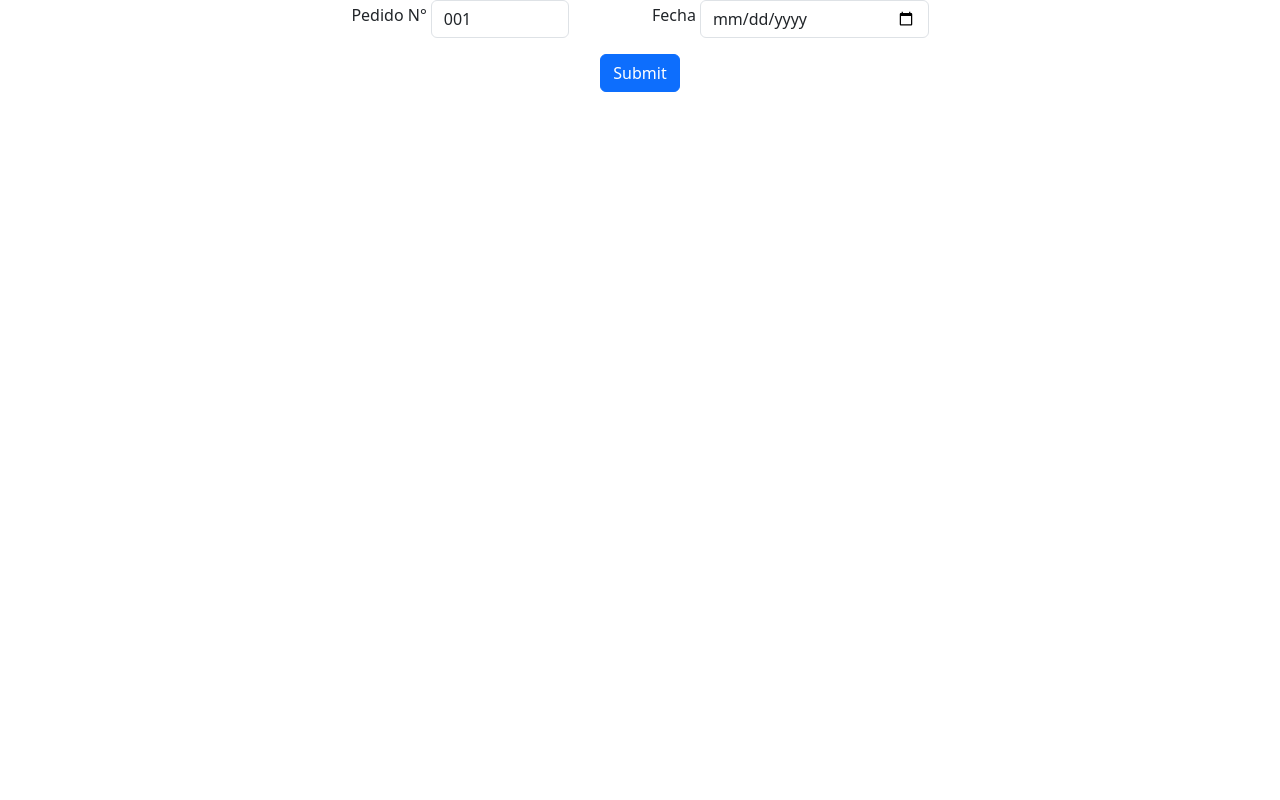
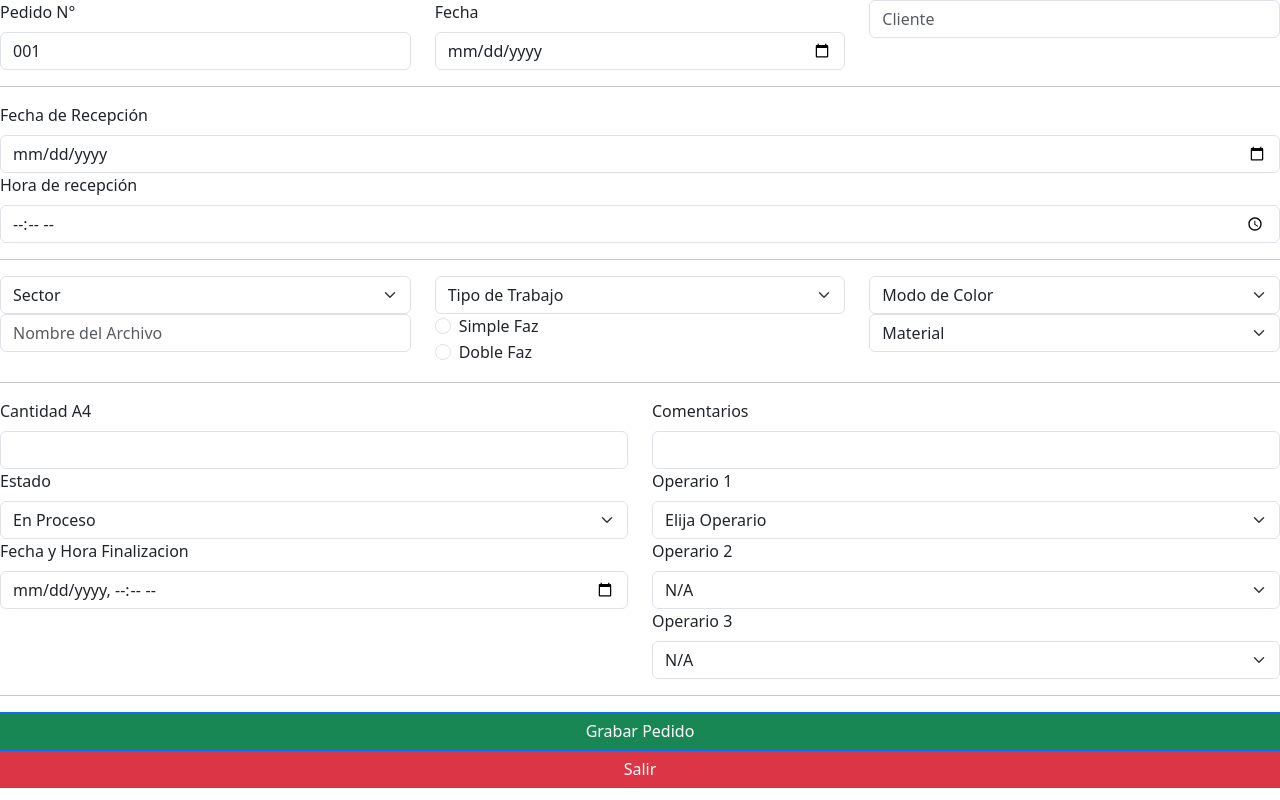
Before and after one commit to jonytellodev/remitosBuro, a React (Vite) app: page / in a window 1280 px wide. Built offline with nearby package versions, Linux system fonts and the light colour scheme.

Commit message:
se finaliza estructura principal de formulario

```diff
--- a/src/components/views/remitos/FormRemitos.jsx
+++ b/src/components/views/remitos/FormRemitos.jsx
@@ -4,32 +4,185 @@ import Form from "react-bootstrap/Form";
 
 const FormRemitos = () => {
   return (
-    <Form className="container-fluid d-flex flex-column gap-2 align-items-center">
+    <Form className="">
       <Row>
-        <Col xs={12} md={6}>
-          <Form.Group className="d-flex gap-1 align-items-center">
+        <Col>
+          <Form.Group className="">
             <Form.Label>Pedido N°</Form.Label>
+            <Form.Control type="text" value={"001"}></Form.Control>
+          </Form.Group>
+        </Col>
+        <Col>
+          <Form.Group className="">
+            <Form.Label>Fecha</Form.Label>
+            <Form.Control type="date"></Form.Control>
+          </Form.Group>
+        </Col>
+        <Col>
+          <Form.Group>
             <Form.Control
               type="text"
-              value={"001"}
-              className="w-50"
+              placeholder="Cliente"
+              className=""
             ></Form.Control>
           </Form.Group>
         </Col>
-        <Col xs={12} md={6}>
-          <Form.Group className="d-flex gap-1 align-items-center">
-            <Form.Label>Fecha</Form.Label>
-            <Form.Control
-            type="date"></Form.Control>
+      </Row>
+      <hr />
+      <Row>
+        <Col>
+          <Form.Group>
+            <Form.Label>Fecha de Recepción</Form.Label>
+            <Form.Control type="date"></Form.Control>
+          </Form.Group>
+          <Form.Group>
+            <Form.Label>
+              <span>Hora de recepción</span>
+            </Form.Label>
+            <Form.Control type="time"></Form.Control>
+          </Form.Group>
+        </Col>
+      </Row>
+      <hr />
+      <Row>
+        <Col>
+          <Form.Group>
+            <Form.Select>
+              <option>Sector</option>
+              <option value="1">Digital</option>
+            </Form.Select>
+          </Form.Group>
+        </Col>
+        <Col>
+          <Form.Group>
+            <Form.Select>
+              <option>Tipo de Trabajo</option>
+              <option value="1">Solo impresion</option>
+              <option value="2">Medio Corte</option>
+              <option value="3">Corte IECHO</option>
+            </Form.Select>
+          </Form.Group>
+        </Col>
+        <Col>
+          <Form.Group>
+            <Form.Select>
+              <option>Modo de Color</option>
+              <option value="1">Full Color</option>
+              <option value="2">Blanco y Negro</option>
+            </Form.Select>
           </Form.Group>
         </Col>
       </Row>
       <Row>
-
+        <Col>
+          <Form.Group>
+            <Form.Control
+              type="text"
+              placeholder="Nombre del Archivo"
+              className=""
+            ></Form.Control>
+          </Form.Group>
+        </Col>
+        <Col>
+          <Form.Group>
+            <Form.Check
+              type={"radio"}
+              name="Duplex"
+              id="simpleFaz"
+              label="Simple Faz"
+            />
+            <Form.Check
+              type={"radio"}
+              name="Duplex"
+              id="dobleFaz"
+              label="Doble Faz"
+            />
+          </Form.Group>
+        </Col>
+        <Col>
+          <Form.Group>
+            <Form.Select>
+              <option>Material</option>
+              <option value="1">Ilustracion 300 gramos</option>
+              <option value="2">Ilustracion 170 gramos</option>
+              <option value="3">Ilustracion 115 gramos</option>
+              <option value="4">Autoadhesivo</option>
+              <option value="5">Opalina 240 gramos</option>
+              <option value="6">Material del cliente</option>
+            </Form.Select>
+          </Form.Group>
+        </Col>
       </Row>
-      <Button variant="primary" type="submit">
-        Submit
-      </Button>
+      <hr />
+      <Row>
+        <Col>
+          <Form.Group>
+            <Form.Label>Cantidad A4</Form.Label>
+            <Form.Control type="number" className=""></Form.Control>
+          </Form.Group>
+        </Col>
+        <Col>
+          <Form.Group>
+            <Form.Label>Comentarios</Form.Label>
+            <Form.Control type="text" className=""></Form.Control>
+          </Form.Group>
+        </Col>
+      </Row>
+      <Row>
+        <Col>
+          <Form.Group>
+            <Form.Label>Estado</Form.Label>
+            <Form.Select>
+              <option value="1">En Proceso</option>
+              <option value="2">En Pausa</option>
+              <option value="3">Cancelado</option>
+              <option value="4">Finalizado / En facturacion</option>
+            </Form.Select>
+          </Form.Group>
+          <Form.Group>
+            <Form.Label>Fecha y Hora Finalizacion</Form.Label>
+            <Form.Control type="datetime-local"></Form.Control>
+          </Form.Group>
+        </Col>
+        <Col>
+          <Form.Group>
+            <Form.Label>Operario 1</Form.Label>
+            <Form.Select>
+              <option value="1">Elija Operario</option>
+              <option value="2">Carlos Avellaneda</option>
+              <option value="3">Diego Martinez</option>
+              <option value="4">Jonathan Tello</option>
+            </Form.Select>
+          </Form.Group>
+          <Form.Group>
+            <Form.Label>Operario 2</Form.Label>
+            <Form.Select>
+              <option value="1">N/A</option>
+              <option value="2">Carlos Avellaneda</option>
+              <option value="3">Diego Martinez</option>
+              <option value="4">Jonathan Tello</option>
+            </Form.Select>
+          </Form.Group>
+          <Form.Group>
+            <Form.Label>Operario 3</Form.Label>
+            <Form.Select>
+              <option value="1">N/A</option>
+              <option value="2">Carlos Avellaneda</option>
+              <option value="3">Diego Martinez</option>
+              <option value="4">Jonathan Tello</option>
+            </Form.Select>
+          </Form.Group>
+        </Col>
+      </Row>
+      <hr />
+      <Row>
+        <Button type="submit" className="bg-success">
+          Grabar Pedido
+        </Button>
+        <Button type="exit" className="bg-danger">
+          Salir
+        </Button>
+      </Row>
     </Form>
   );
 };
```
